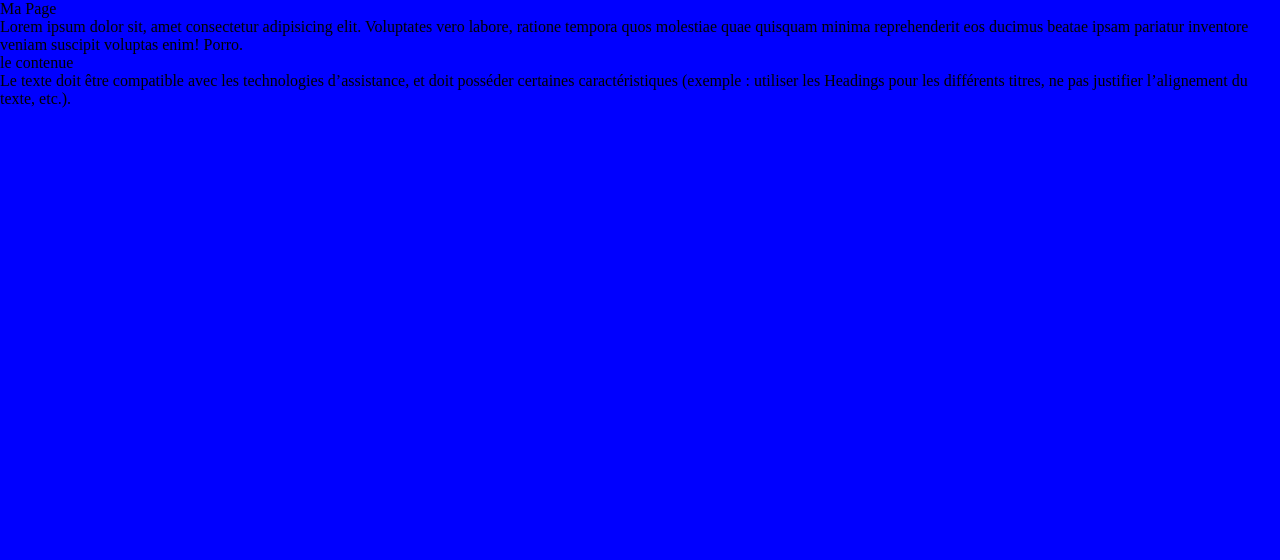
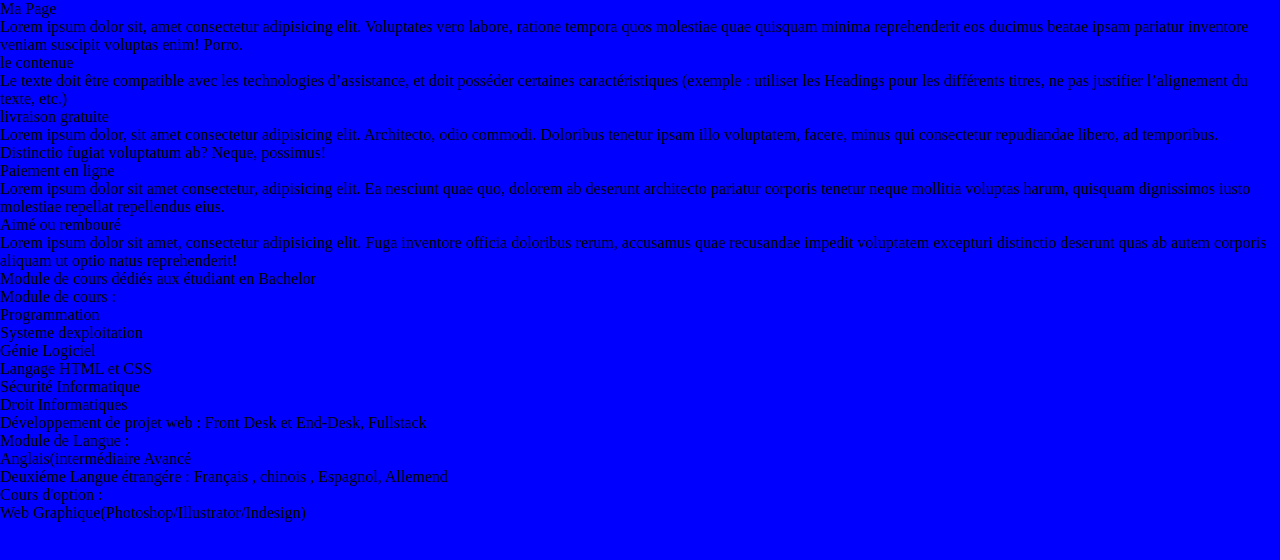
Before and after one commit to ALLOUANEAmayas/ALLOUANEAmayas.github.io, a plain HTML site: page index.html in a window 1280 px wide. Drawn offline with Linux system fonts and the light colour scheme.

Commit message:
Add files via upload

```diff
--- a/index.html
+++ b/index.html
@@ -20,7 +20,43 @@
     <h2> le contenue </h2>
         <p>Le texte doit être compatible avec les technologies d’assistance, et doit posséder certaines
             caractéristiques (exemple : utiliser les Headings pour les différents titres, ne pas justifier
-            l’alignement du texte, etc.). </p>
+            l’alignement du texte, etc.) </p>
+
+    <div class="Services"></div>
+
+            <h1>livraison gratuite</h1>
+                <p>Lorem ipsum dolor, sit amet consectetur adipisicing elit. Architecto, odio commodi. Doloribus tenetur ipsam illo voluptatem, facere, minus qui consectetur repudiandae libero, ad temporibus. Distinctio fugiat voluptatum ab? Neque, possimus!</p>
+       <div class="Services"></div>
+            <h1>Paiement en ligne</h1>
+                <p>Lorem ipsum dolor sit amet consectetur, adipisicing elit. Ea nesciunt quae quo, dolorem ab deserunt architecto pariatur corporis tenetur neque mollitia voluptas harum, quisquam dignissimos iusto molestiae repellat repellendus eius.</p>
+       <div class="Services"></div>
+            <h1>Aimé ou rembouré</h1>
+                <p>Lorem ipsum dolor sit amet, consectetur adipisicing elit. Fuga inventore officia doloribus rerum, accusamus quae recusandae impedit voluptatem excepturi distinctio deserunt quas ab autem corporis aliquam ut optio natus reprehenderit!</p>
+   </div>
+
+   <h1>Module de cours dédiés aux étudiant en Bachelor</h1>
+   <ol>
+       <li>Module de cours :</li>
+        <ul>
+           <li>Programmation</li>
+           <li>Systeme dexploitation </li>
+           <li>Génie Logiciel</li>
+           <li>Langage HTML et CSS</li>
+           <li>Sécurité Informatique </li>
+           <li>Droit Informatiques </li>
+           <li>Développement de projet web : Front Desk et End-Desk, Fullstack </li>
+        </ul>
+       <li>Module de Langue :</li>
+         <ul>
+           <li>Anglais(intermédiaire Avancé</li>
+           <li>Deuxiéme Langue étrangére : Français , chinois , Espagnol, Allemend</li>
+         </ul>
+       <li>Cours d'option :</li>
+         <ul>
+           <li>Web Graphique(Photoshop/Illustrator/Indesign)</li>
+         </ul>
+   </ol>
+</footer>
 
 
 
```
